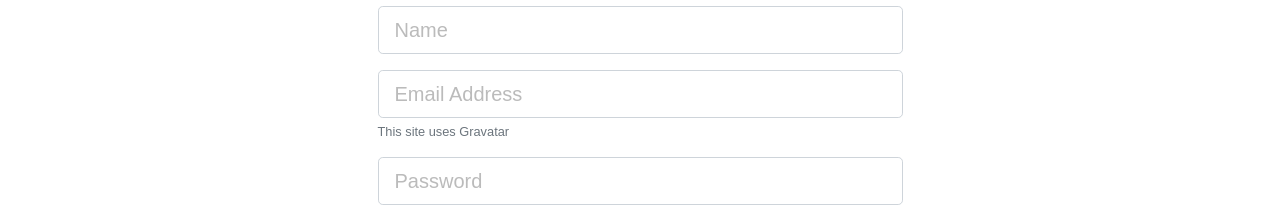
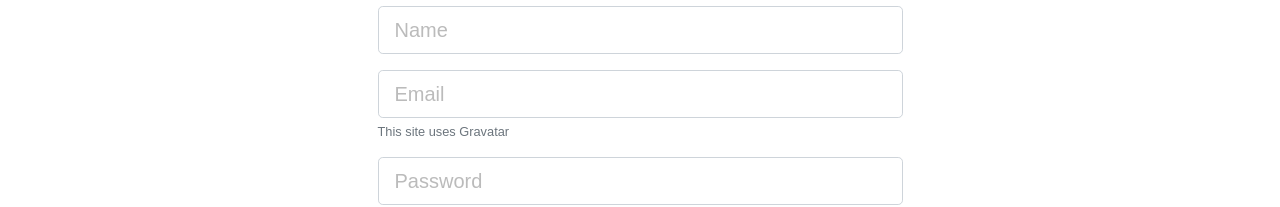
Before and after one commit to elassami/devcon, a React (Create React App) app in the folder client/: page /register in a window 1280 px wide. Shown: the part 176-383 px from the top of the page. Built offline with nearby package versions, Linux system fonts and the light colour scheme.

Commit message:
Field input abstraction

```diff
--- a/client/src/components/auth/Login.js
+++ b/client/src/components/auth/Login.js
@@ -3,6 +3,7 @@
 import { connect } from "react-redux";
 import { loginUser } from "../../actions/authActions";
 import classnames from "classnames";
+import TextFieldGroup from "../common/TextFieldGroup";
 
 class Login extends Component {
   constructor() {
@@ -60,36 +61,24 @@
                 Sign in to your DevConnector account
               </p>
               <form onSubmit={this.onSubmit}>
-                <div className="form-group">
-                  <input
-                    type="email"
-                    className={classnames("form-control form-control-lg", {
-                      "is-invalid": errors.email
-                    })}
+                <TextFieldGroup
                   placeholder="Email Address"
                   name="email"
+                  type="email"
                   value={this.state.email}
                   onChange={this.onChange}
+                  error={errors.email}
                 />
-                  {errors.email && (
-                    <div className="invalid-feedback">{errors.email}</div>
-                  )}
-                </div>
-                <div className="form-group">
-                  <input
-                    type="password"
-                    className={classnames("form-control form-control-lg", {
-                      "is-invalid": errors.password
-                    })}
+
+                <TextFieldGroup
                   placeholder="Password"
                   name="password"
+                  type="password"
                   value={this.state.password}
                   onChange={this.onChange}
+                  error={errors.password}
                 />
-                  {errors.password && (
-                    <div className="invalid-feedback">{errors.password}</div>
-                  )}
-                </div>
+
                 <input type="submit" className="btn btn-info btn-block mt-4" />
               </form>
             </div>
--- a/client/src/components/auth/Register.js
+++ b/client/src/components/auth/Register.js
@@ -5,6 +5,7 @@
 import classnames from "classnames";
 import { connect } from "react-redux";
 import { registerUser } from "../../actions/authActions";
+import TextFieldGroup from "../common/TextFieldGroup";
 
 class Register extends Component {
   constructor() {
@@ -62,69 +63,42 @@
                 Create your DevConnector account
               </p>
               <form noValidate onSubmit={this.onSubmit}>
-                <div className="form-group">
-                  <input
-                    type="text"
-                    className={classnames("form-control form-control-lg", {
-                      "is-invalid": errors.name
-                    })}
+                <TextFieldGroup
                   placeholder="Name"
                   name="name"
+                  type="text"
                   value={this.state.name}
                   onChange={this.onChange}
+                  error={errors.name}
                 />
-                  {errors.name && (
-                    <div className="invalid-feedback">{errors.name}</div>
-                  )}
-                </div>
-                <div className="form-group">
-                  <input
+
+                <TextFieldGroup
+                  placeholder="Email"
+                  name="email"
                   type="email"
-                    className={classnames("form-control form-control-lg", {
-                      "is-invalid": errors.email
-                    })}
-                    placeholder="Email Address"
-                    name="email"
                   value={this.state.email}
                   onChange={this.onChange}
+                  error={errors.email}
+                  info="This site uses Gravatar"
                 />
-                  {errors.email && (
-                    <div className="invalid-feedback">{errors.email}</div>
-                  )}
-                  <small className="form-text text-muted">
-                    This site uses Gravatar
-                  </small>
-                </div>
-                <div className="form-group">
-                  <input
-                    type="password"
-                    className={classnames("form-control form-control-lg", {
-                      "is-invalid": errors.password
-                    })}
+
+                <TextFieldGroup
                   placeholder="Password"
                   name="password"
+                  type="password"
                   value={this.state.password}
                   onChange={this.onChange}
+                  error={errors.password}
                 />
-                  {errors.password && (
-                    <div className="invalid-feedback">{errors.password}</div>
-                  )}
-                </div>
-                <div className="form-group">
-                  <input
-                    type="password"
-                    className={classnames("form-control form-control-lg", {
-                      "is-invalid": errors.password2
-                    })}
+                <TextFieldGroup
                   placeholder="Confirm Password"
                   name="password2"
+                  type="password"
                   value={this.state.password2}
                   onChange={this.onChange}
+                  error={errors.password2}
                 />
-                  {errors.password2 && (
-                    <div className="invalid-feedback">{errors.password2}</div>
-                  )}
-                </div>
+
                 <input type="submit" className="btn btn-info btn-block mt-4" />
               </form>
             </div>
--- /dev/null
+++ b/client/src/components/common/TextFieldGroup.js
@@ -0,0 +1,51 @@
+import React from "react";
+import classnames from "classnames";
+import PropTypes from "prop-types";
+
+const TextFieldGroup = ({
+  name,
+  placeholder,
+  value,
+  label,
+  error,
+  info,
+  type,
+  onChange,
+  disabled
+}) => {
+  return (
+    <div className="form-group">
+      <input
+        type={type}
+        className={classnames("form-control form-control-lg", {
+          "is-invalid": error
+        })}
+        placeholder={placeholder}
+        name={name}
+        value={value}
+        onChange={onChange}
+        disabled={disabled}
+      />
+      {info && <small className="form-text text-muted"> {info}</small>}
+      {error && <div className="invalid-feedback">{error}</div>}
+    </div>
+  );
+};
+
+TextFieldGroup.propTypes = {
+  name: PropTypes.string.isRequired,
+  placeholder: PropTypes.string.isRequired,
+  name: PropTypes.string,
+  value: PropTypes.string.isRequired,
+  info: PropTypes.string,
+  error: PropTypes.string,
+  type: PropTypes.string.isRequired,
+  onChange: PropTypes.string.isRequired,
+  disabled: PropTypes.string
+};
+
+TextFieldGroup.defaultProps = {
+  type: "text"
+};
+
+export default TextFieldGroup;
```
Lines whose indentation alone changed are shown as unchanged.
